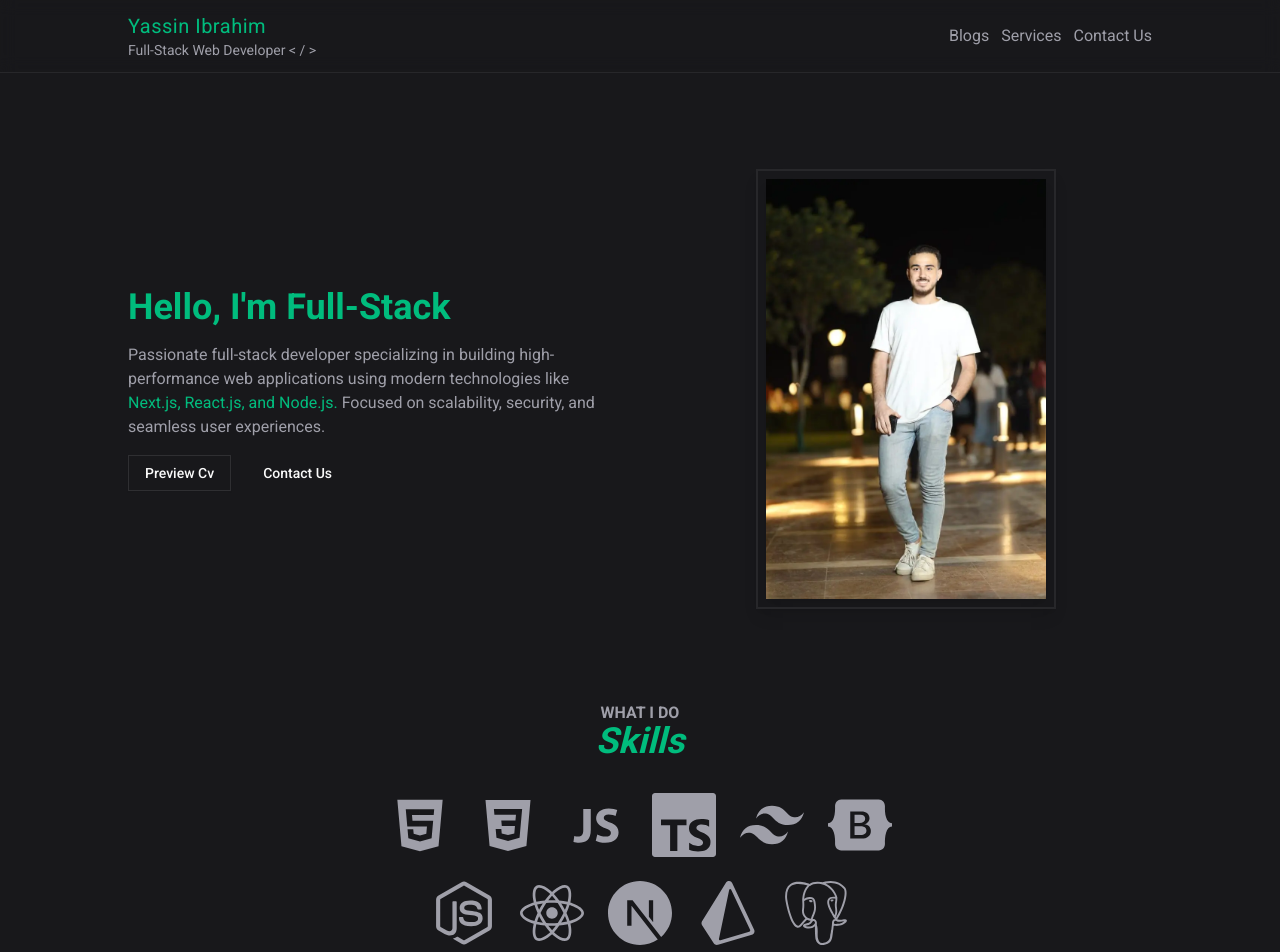
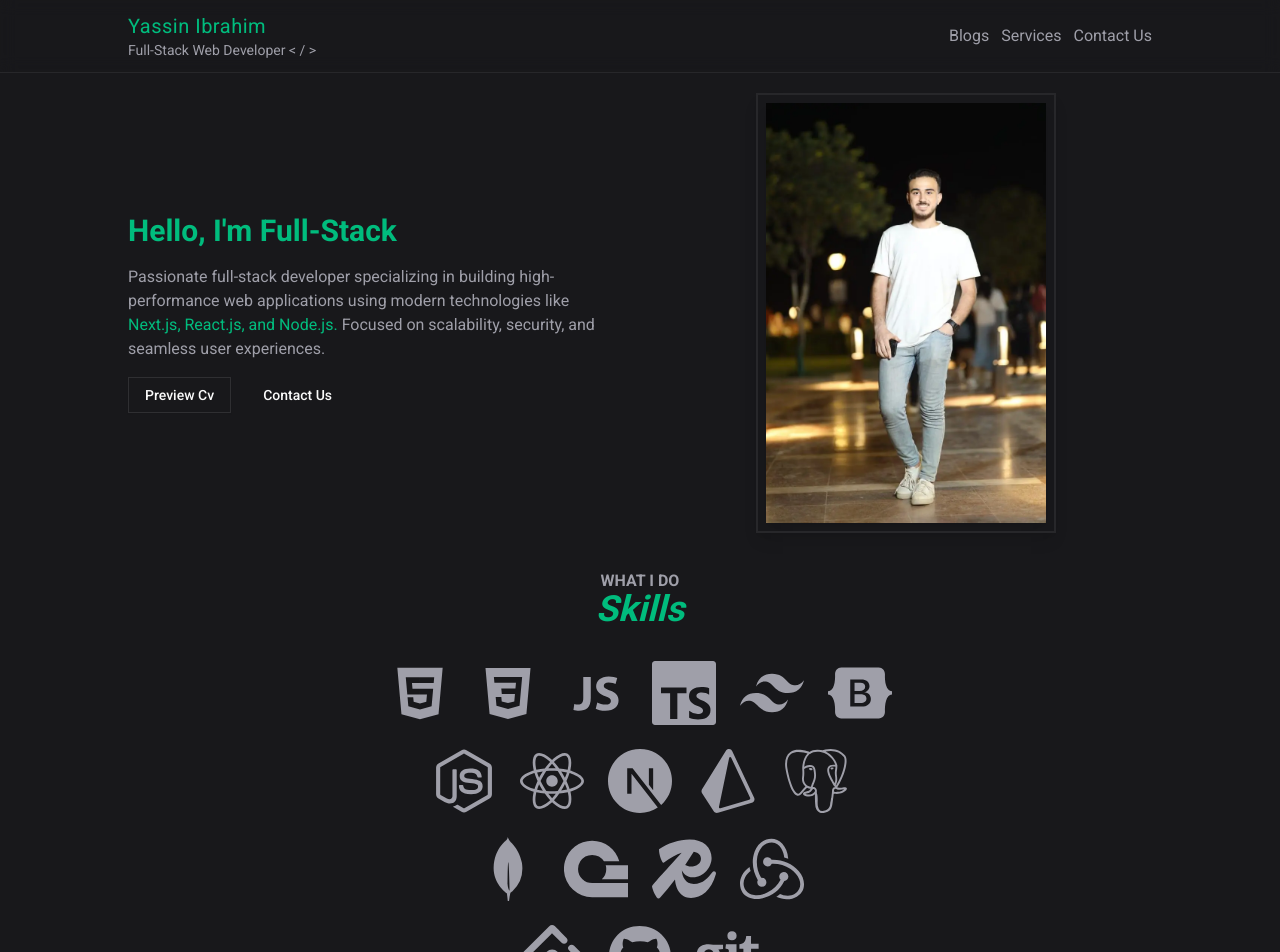
Before and after one commit to yassin-x/portfolio, a Next.js app: page / in a window 1280 px wide. Shown: the top 952 px of the page. Built offline with nearby package versions, Linux system fonts and the light colour scheme.

Commit message:
fix speed test

```diff
--- a/src/app/_components/Hero.tsx
+++ b/src/app/_components/Hero.tsx
@@ -7,10 +7,10 @@
 
 export default function Hero() {
   return (
-    <section className="container pt-20 md:pt-24">
+    <section className="container section-gap">
       <div className="grid grid-cols-1 lg:grid-cols-2 gap-10 items-center justify-center">
         <div className="flex flex-col justify-center gap-4">
-          <h2 className="text-3xl md:text-4xl font-bold text-primary">
+          <h2 className="text-2xl md:text-3xl font-bold text-primary">
             Hello, I&apos;m{" "}
             <TypeAnimation
               sequence={[
--- a/src/app/_components/Skills.tsx
+++ b/src/app/_components/Skills.tsx
@@ -29,7 +29,7 @@
     [SiAuth0],
   ];
   return (
-    <section className="pt-20 md:pt-24">
+    <section className="section-gap">
       <div className="text-center">
         <MainHeading title={"Skills"} subTitle={"What i do"} />
       </div>
--- a/src/app/globals.css
+++ b/src/app/globals.css
@@ -87,6 +87,9 @@
   .container {
     @apply mx-auto px-4 md:px-8 lg:px-16 xl:px-32;
   }
+  .section-gap {
+    @apply py-5;
+  }
 }
 
 html[lang="en"] div[role="dialog"] button {
```
